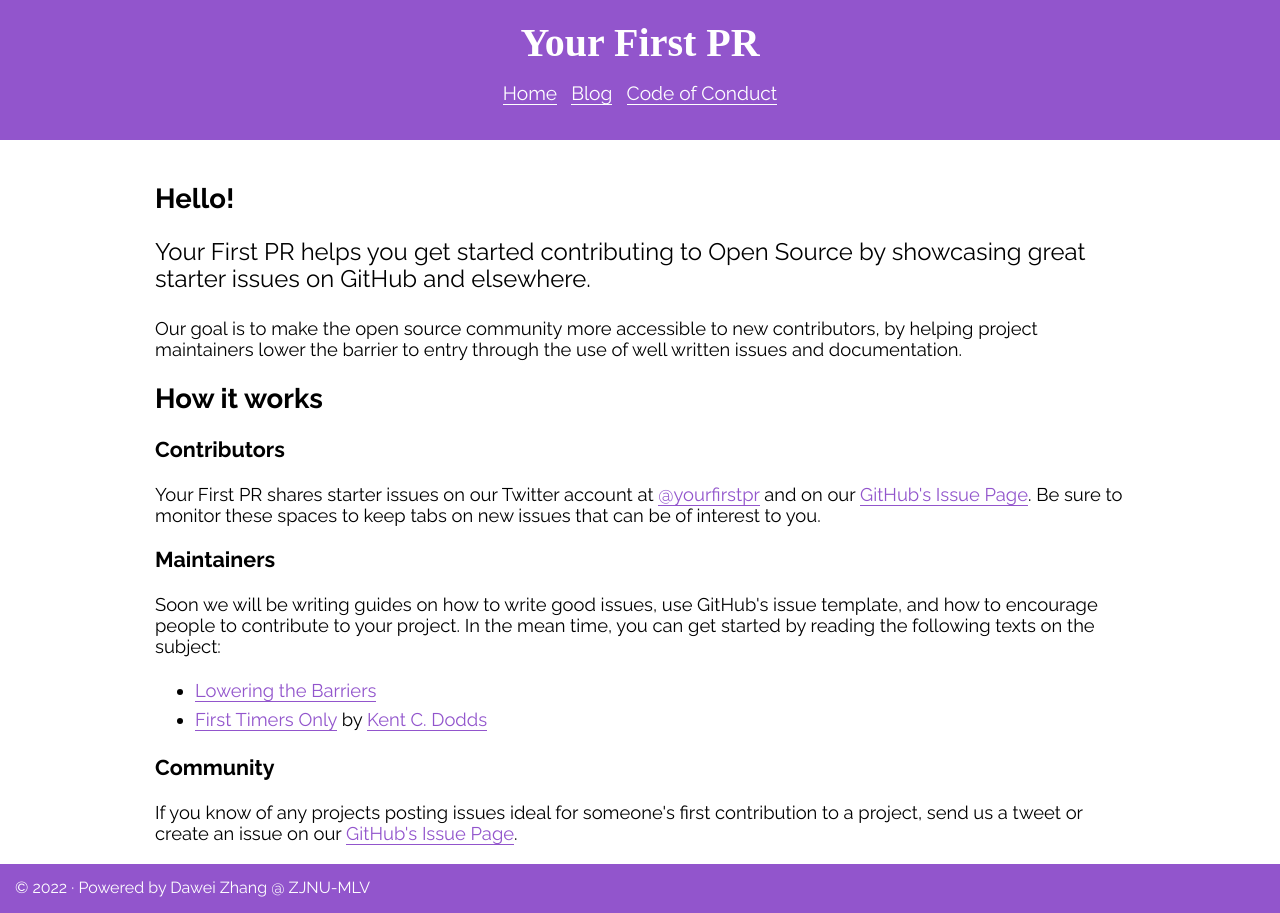
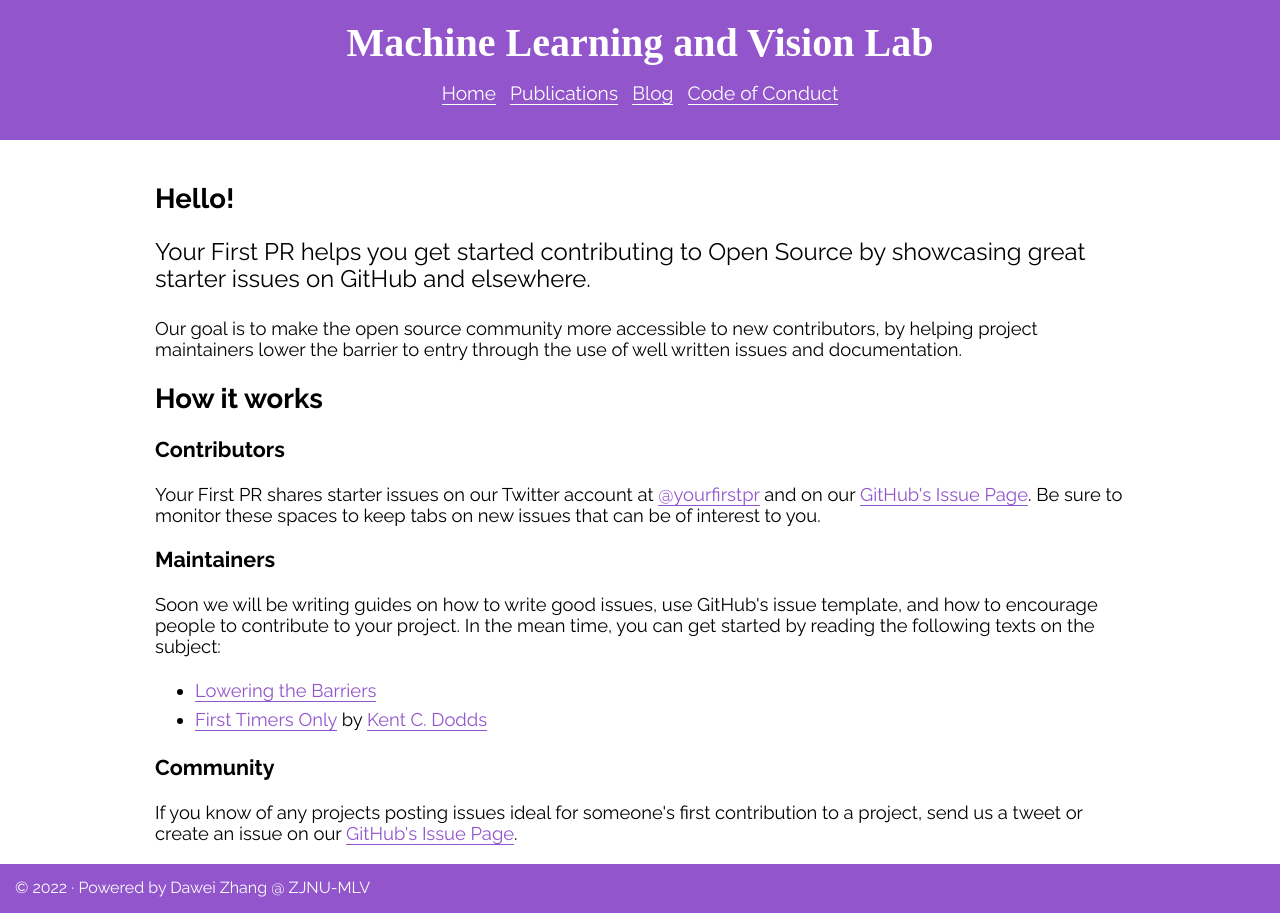
Before and after one commit to ZJNU-MLV-Lab/ZJNU-MLV-Lab.github.io, a Jekyll site: the page built from index.html, in a window 1280 px wide. Built offline with Jekyll 4.4.1, drawn with Linux system fonts in a browser that asks for light colours; nearby versions of some CDN libraries; some web fonts are replaced.

Commit message:
Update header.html

```diff
--- a/_includes/header.html
+++ b/_includes/header.html
@@ -1,8 +1,9 @@
 <header role='banner'>
-  <h1>Your First PR</h1>
+  <h1>Machine Learning and Vision Lab</h1>
   <nav role='navigation'>
       <ul>
         <li><a href='{{ site.baseurl }}/' {% if page.url == '/index.html' %}id="active"{% endif %}>Home</a></li>
+        <li><a href='{{ site.baseurl }}/' {% if page.url == '/pub.html' %}id="active"{% endif %}>Publications</a></li>
         <li><a href="{{site.baseurl }}/blog" {% if page.url contains '/blog/' %}id='active'{% endif %}>Blog</a></li>
         <li><a href='{{ site.baseurl }}/coc.html' {% if page.url == '/coc.html' %}id="active"{% endif %}>Code of Conduct</a></li>
       </ul>
```
